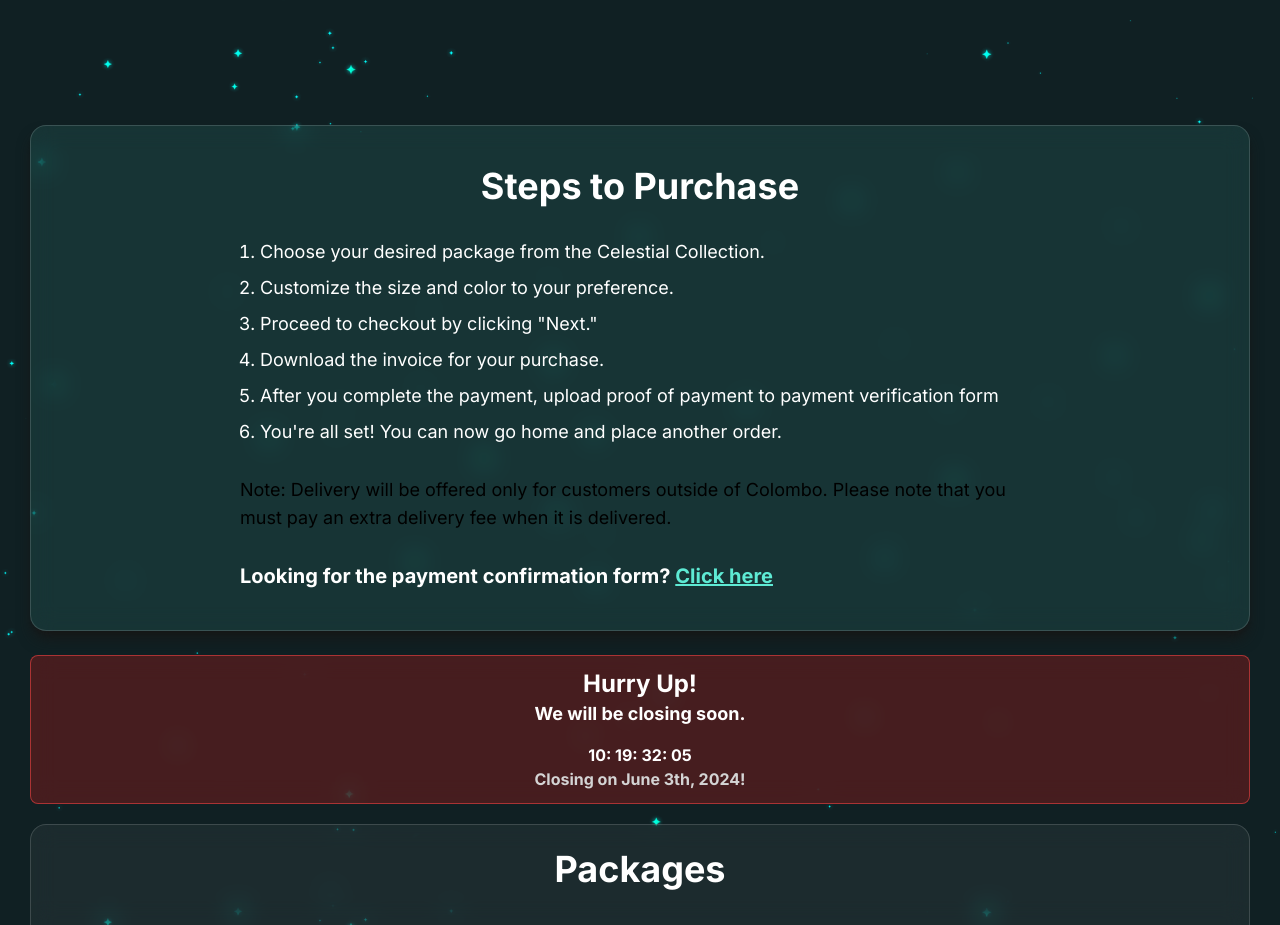
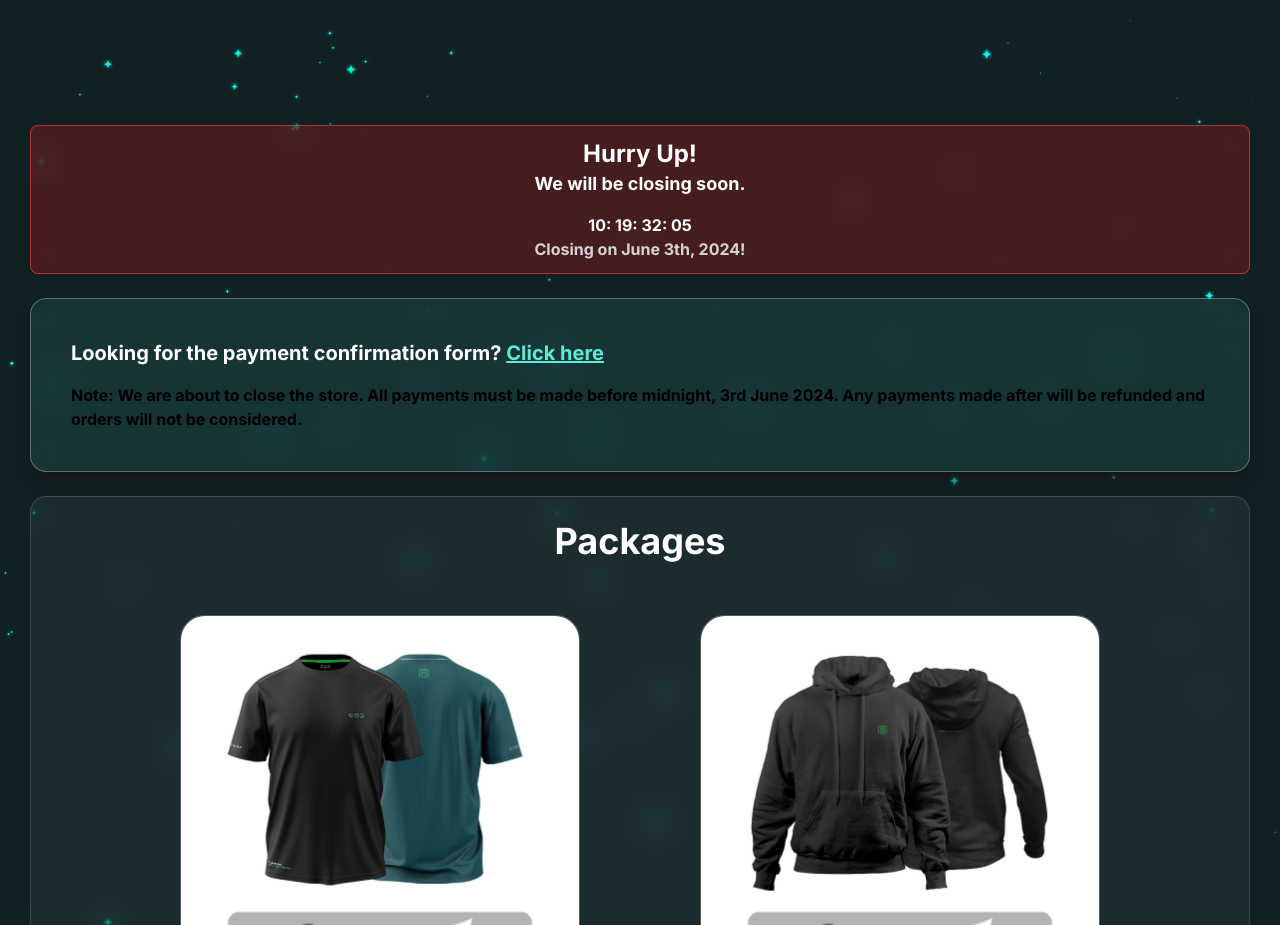
Before and after one commit to cipherdragon/codesprint-store, a Next.js app: page / in a window 1280 px wide. Shown: the part 861-1786 px from the top of the page. Built offline with nearby package versions, Linux system fonts and the light colour scheme.

Commit message:
closing message

```diff
--- a/src/app/page.tsx
+++ b/src/app/page.tsx
@@ -33,35 +33,24 @@ export default function Home() {
         </section>
         <section
             className="proper-padded-container">
-            <div className="mx-auto w-full">
-                <div className="p-10 rounded-2xl bg-teal-300 bg-opacity-10 border border-white border-opacity-15 backdrop-blur-md shadow-lg shadow-neutral-900 my-6 flex flex-col items-center space-y-4">
-                    <h2 className="text-center text-4xl font-bold text-white pb-4">Steps to Purchase</h2>
-                    <div>
-                        <ol className="ml-[20px] list-decimal list-outside space-y-2 text-white text-lg mb-[30px]">
-                            <li>Choose your desired package from the Celestial Collection.</li>
-                            <li>Customize the size and color to your preference.</li>
-                            <li>Proceed to checkout by clicking &quot;Next.&quot;</li>
-                            <li>Download the invoice for your purchase.</li>
-                            <li>After you complete the payment, upload proof of payment to payment verification form</li>
-                            <li>You&apos;re all set! You can now go home and place another order.</li>
-                        </ol>
-                        <p className="max-w-[800px] text-lg mb-[30px]">
-                            Note: Delivery will be offered only for customers outside of Colombo. Please note that you must pay an extra delivery fee when it is delivered.
-                        </p>
-                        <ul className="font-bold text-xl w-full">
-                            <li className="text-white">
+                <StoreClosingTimer />
+
+                <div className="mx-auto w-full">
+                    <div className="p-10 rounded-2xl bg-teal-300 bg-opacity-10 border border-white border-opacity-30 backdrop-blur-md shadow-lg shadow-neutral-900 my-6 flex flex-col items-center space-y-4">
+                            <p className="font-bold text-xl w-full text-white">
                                 Looking for the payment confirmation form?&nbsp;
                                 <a href="https://codesprint.lk/store-checkout"
                                     className="text-teal-300 underline">
                                     Click here
                                 </a>
-                            </li>
-                        </ul>
+                            </p>
+                            <p className="font-bold">
+                                Note: We are about to close the store. All payments must be made before
+                                midnight, 3rd June 2024. Any payments made after will be refunded
+                                and orders will not be considered.
+                            </p>
                     </div>
                 </div>
-            </div>
-                {/* This is for git */}
-                <StoreClosingTimer />
 
                 <div className="bg-white bg-opacity-5 border border-white
                     border-opacity-15 backdrop-blur-md rounded-2xl">
--- a/src/util/invoice/PackageInvoice.ts
+++ b/src/util/invoice/PackageInvoice.ts
@@ -12,7 +12,10 @@ const order_instructions =
     "Acc no: 8001874231\n" +
     "Name: V Kavishcan\n" +
     "Bank: Commercial Bank\n" +
-    "Branch: Wellawatta";
+    "Branch: Wellawatta\n\n" +
+
+    "Note: All payments must be completed by midnight, 3rd June 2024.\n" +
+    "Any payments made after will be refunded and orders will not be considered.\n\n"
 
 export class PackageInvoice {
     private item_list : ShoppingCartType;
```
